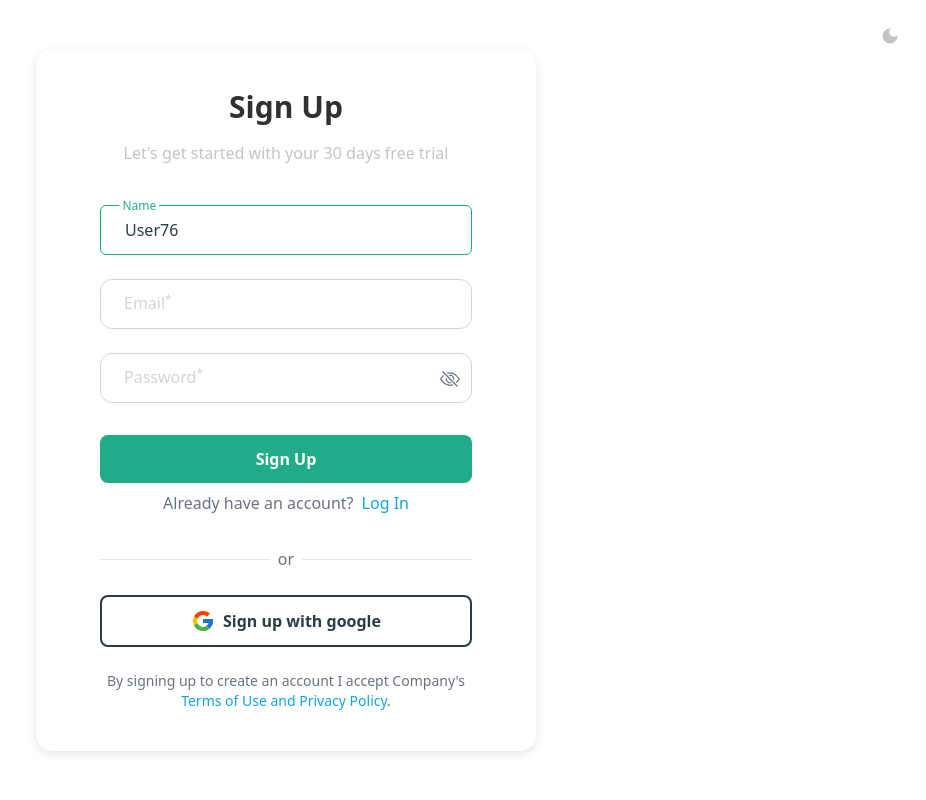
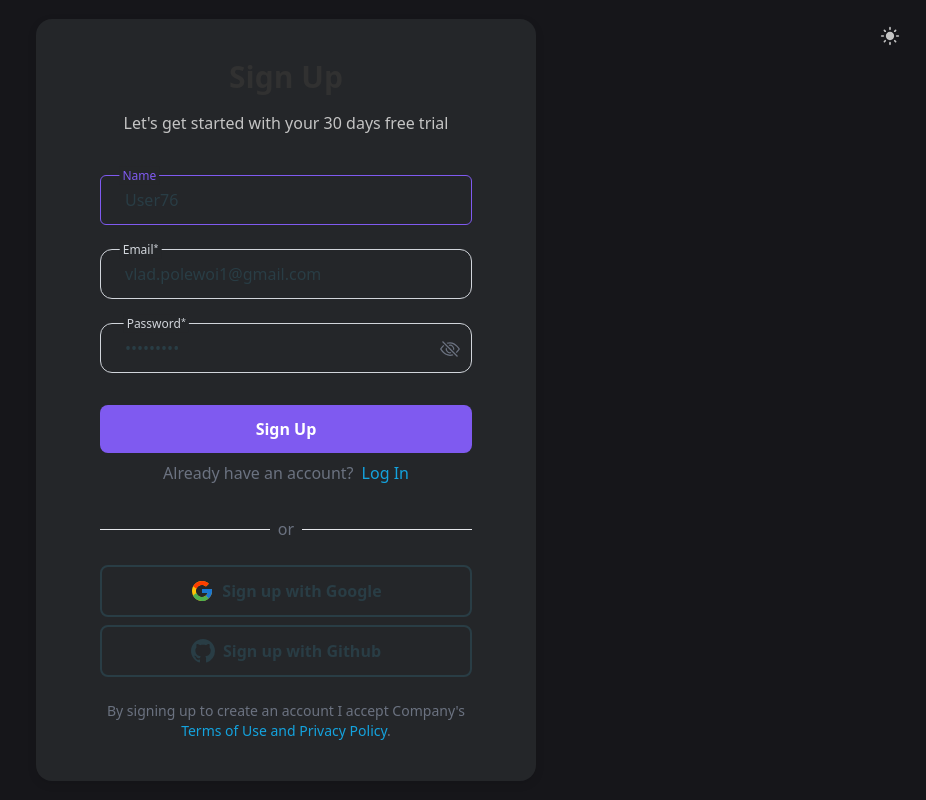
Before and after one commit to vladpolewoi/react-ts-auth, a React (Vite) app: page / in a window 1280 px wide. Shown: the whole page, without its empty margins (354-1280 px from the left). Built offline with nearby package versions, Linux system fonts and the light colour scheme; no server answers.

Commit message:
feat: :sparkles: github

```diff
--- a/src/App.tsx
+++ b/src/App.tsx
@@ -1,32 +1,28 @@
 import { useEffect, useState } from 'react'
-import { createClient, Session } from '@supabase/supabase-js'
+import { Session } from '@supabase/supabase-js'
 import SignUpPage from '@/pages/SignUpPage'
 import ThemeToggle from '@/components/ThemeToggle/ThemeToggle'
 import { ThemeProvider } from '@/contexts/ThemeContext'
-
-const supabaseUrl = import.meta.env.VITE_SUPABASE_URL
-const supabaseKey = import.meta.env.VITE_SUPABASE_KEY
-const supabase = createClient(`https://${supabaseUrl}.supabase.c`, supabaseKey)
+import Supabase from '@/supabase/client'
 
 export default function App() {
-  const [session, setSession] = useState<Session | null>(null)
+  // const [session, setSession] = useState<Session | null>(null)
 
-  useEffect(() => {
-    console.log('Check session: ')
-    supabase.auth.getSession().then(({ data: { session } }) => {
-      setSession(session)
-    })
+  // useEffect(() => {
+  //   console.log('Check session: ', session)
+  //   Supabase.auth.getSession().then(({ data: { session } }) => {
+  //     setSession(session)
+  //   })
 
-    const {
-      data: { subscription },
-    } = supabase.auth.onAuthStateChange((_event, session) => {
-      setSession(session)
-    })
+  //   const {
+  //     data: { subscription },
+  //   } = Supabase.auth.onAuthStateChange((_event, session) => {
+  //     setSession(session)
+  //   })
 
-    return () => subscription.unsubscribe()
-  }, [])
+  //   return () => subscription.unsubscribe()
+  // }, [])
 
-  if (!session) {
   return (
     <ThemeProvider>
       <ThemeToggle />
@@ -34,6 +30,3 @@ export default function App() {
     </ThemeProvider>
   )
 }
-
-  return <div>Logged in!</div>
-}
--- a/src/components/SignUpForm/SignUpForm.tsx
+++ b/src/components/SignUpForm/SignUpForm.tsx
@@ -1,12 +1,10 @@
 import { useState } from 'react'
-
+import supabase from '@/supabase/client'
 // components
 import MInput from '@/components/MInput/MInput'
 import MButton from '@/components/MButton/MButton'
-
 // icons
 import { BsEye, BsEyeSlash, BsFillCapslockFill } from 'react-icons/bs'
-
 // hooks
 import useForm from '@/hooks/useForm'
 import useCapsLockState from '@/hooks/useCapsLockState'
@@ -15,16 +13,29 @@ import validation from './validation'
 export default function SignUpForm() {
   const defaultValues = {
     name: 'User76',
-    // email: 'test@',
+    password: 'Example1@',
+    email: 'vlad.polewoi1@gmail.com',
   }
   const { values, errors, isValid, onFormChange } = useForm({ validation, defaultValues })
   const [isPasswordFocused, setIsPasswordFocused] = useState(false)
   const isCapsLockOn = useCapsLockState()
   const [showPassword, setShowPassword] = useState(false)
 
-  const onSend = (e: React.MouseEvent<HTMLButtonElement>) => {
+  async function onSend(e: React.MouseEvent<HTMLButtonElement>) {
     e.preventDefault()
     console.log('SEND', values)
+    const session = await supabase.auth.getSession()
+    console.log(session)
+    // const { data, error } = await supabase.auth.signUp({
+    //   email: values.email,
+    //   password: values.password,
+    // })
+    // const { data, error } = await supabase.auth.signInWithPassword({
+    //   email: 'test@gmail.com',
+    //   password: '123123',
+    // })
+    // const { data, error } = await supabase.from('posts').select()
+    // console.log('REGISTER: ', data, error)
   }
 
   const CapsLockIcon = isPasswordFocused && isCapsLockOn && (
--- a/src/contexts/ThemeContext.tsx
+++ b/src/contexts/ThemeContext.tsx
@@ -16,10 +16,9 @@ export const ThemeProvider = ({ children }: ThemeContextTypeProps) => {
   const localStorageTheme = localStorage.getItem('theme')
   const isBrowserDefaultLight = window.matchMedia('(prefers-color-scheme: light)').matches
 
-  if (localStorageTheme === 'light' || isBrowserDefaultLight) {
+  if (localStorageTheme === 'light' && isBrowserDefaultLight) {
     defaultTheme = 'light'
   }
-
   const [theme, setTheme] = useState<Theme>(defaultTheme)
 
   useEffect(() => {
--- a/src/pages/SignUpPage.tsx
+++ b/src/pages/SignUpPage.tsx
@@ -1,10 +1,19 @@
 import MButton from '@/components/MButton/MButton'
 import SignUpForm from '@/components/SignUpForm/SignUpForm'
 import styles from './SignUpPage.module.scss'
+import supabase from '@/supabase/client'
 
 import { FcGoogle } from 'react-icons/fc'
+import { BsGithub } from 'react-icons/bs'
+export default function SignUpPage() {
+  async function signInWithGithub() {
+    console.log('Sign in with Github')
+    const { data, error } = await supabase.auth.signInWithOAuth({
+      provider: 'github',
+    })
+    console.log('HERE', data, error)
+  }
 
-export default function SignUpPage() {
   return (
     <div className="container m-auto flex h-screen items-center">
       <div className={styles.card}>
@@ -24,7 +33,18 @@ export default function SignUpPage() {
           <p className="mx-2 text-gray-500">or</p>
           <div className={styles.line}></div>
         </div>
-        <MButton text="Sign up with google" type="secondary" icon={FcGoogle} />
+        <MButton
+          text="Sign up with Google"
+          type="secondary"
+          icon={FcGoogle}
+          className="mb-2"
+        />
+        <MButton
+          text="Sign up with Github"
+          type="secondary"
+          icon={BsGithub}
+          onClick={signInWithGithub}
+        />
         <p className="mt-6 text-sm font-light text-gray-500">
           By signing up to create an account I accept Company&apos;s{' '}
           <a className="text-link text-sm text-info hover:underline" href="#s">
--- /dev/null
+++ b/src/supabase/client.ts
@@ -0,0 +1,7 @@
+import { createClient } from '@supabase/supabase-js'
+
+const supabaseUrl = import.meta.env.VITE_SUPABASE_URL
+const supabaseKey = import.meta.env.VITE_SUPABASE_KEY
+const Supabase = createClient(supabaseUrl, supabaseKey)
+
+export default Supabase
```
Lines whose indentation alone changed are shown as unchanged.
